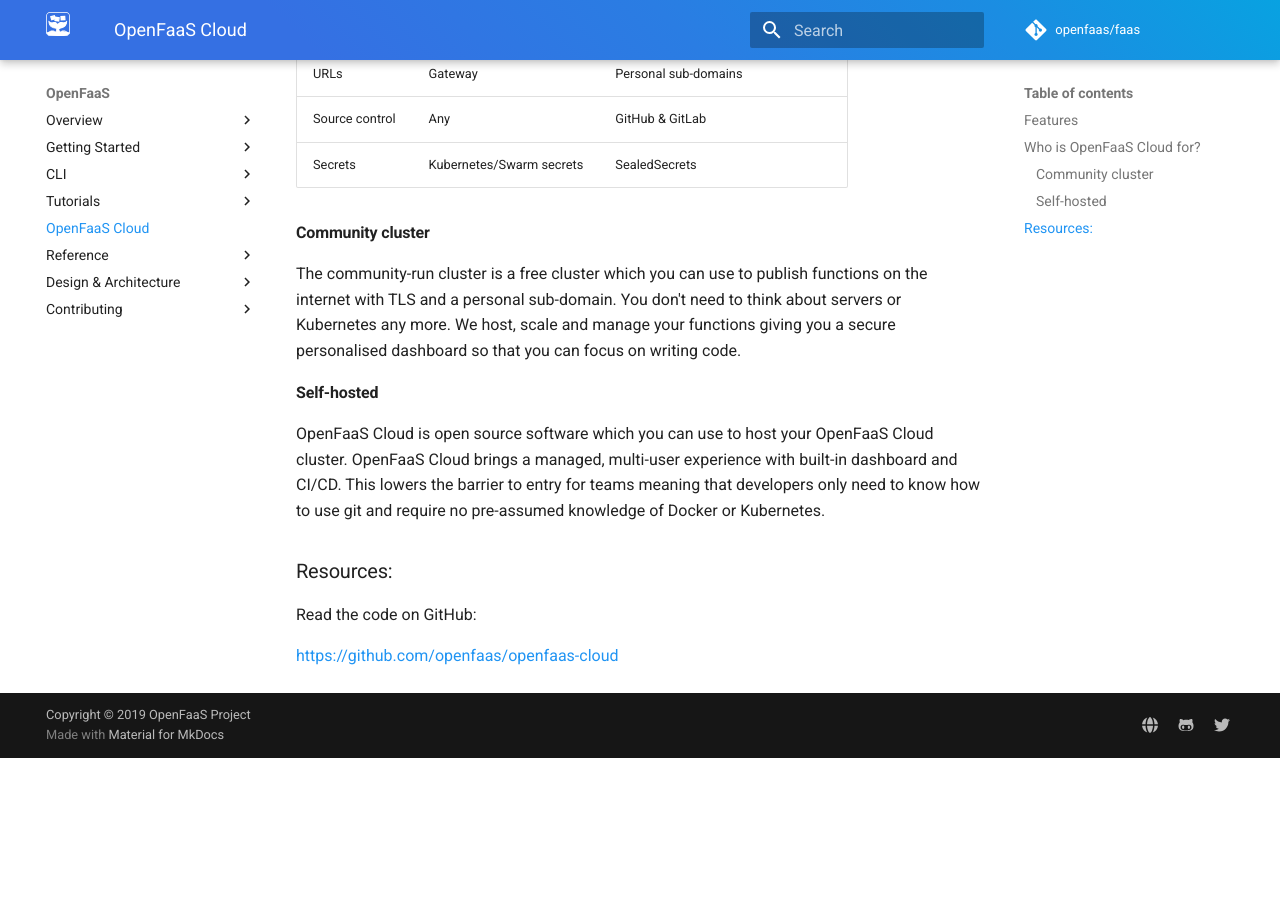
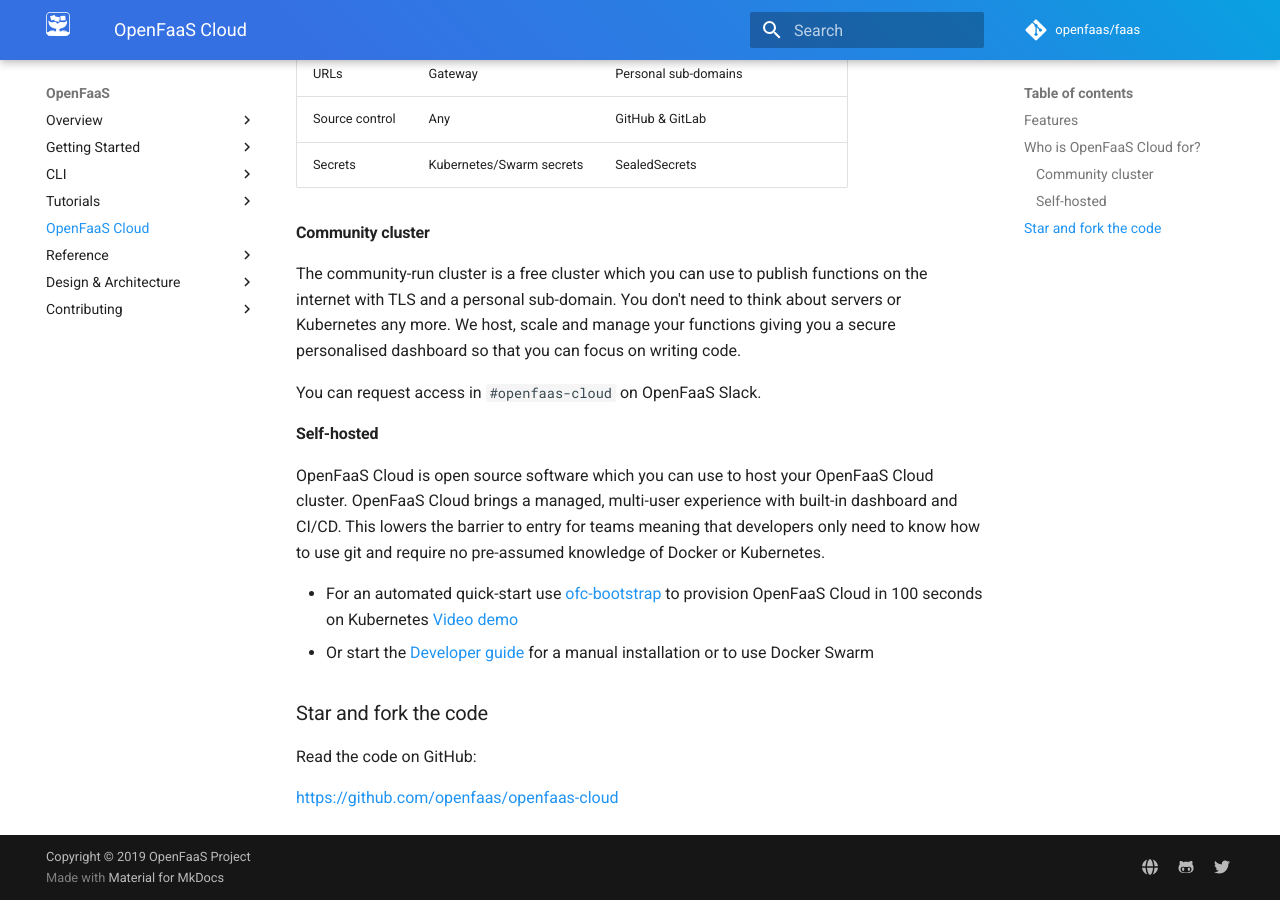
Before and after one commit to openfaas/docs, an MkDocs documentation site: the page built from docs/openfaas-cloud/intro.md, in a window 1280 px wide and 900 px high, scrolled down 1212 px. Built offline with MkDocs 1.6.1 and Material for MkDocs 9.7.7, drawn with Linux system fonts in a browser that asks for light colours; comment, search, counter and statistics services are not loaded; before the commit the page ends 1970 px from its top, so only the background shows below that.

Commit message:
Add link for ofc-bootstrap
Signed-off-by: Alex Ellis <alexellis2@gmail.com>

```diff
--- a/docs/openfaas-cloud/intro.md
+++ b/docs/openfaas-cloud/intro.md
@@ -38,11 +38,16 @@ OpenFaaS Cloud is for anyone who wants to focus on shipping functions without wo
 
 The community-run cluster is a free cluster which you can use to publish functions on the internet with TLS and a personal sub-domain. You don't need to think about servers or Kubernetes any more. We host, scale and manage your functions giving you a secure personalised dashboard so that you can focus on writing code.
 
+You can request access in `#openfaas-cloud` on OpenFaaS Slack.
+
 #### Self-hosted
 
 OpenFaaS Cloud is open source software which you can use to host your OpenFaaS Cloud cluster. OpenFaaS Cloud brings a managed, multi-user experience with built-in dashboard and CI/CD. This lowers the barrier to entry for teams meaning that developers only need to know how to use git and require no pre-assumed knowledge of Docker or Kubernetes.
 
-### Resources:
+* For an automated quick-start use [ofc-bootstrap](https://github.com/openfaas-incubator/ofc-bootstrap) to provision OpenFaaS Cloud in 100 seconds on Kubernetes [Video demo](https://www.youtube.com/watch?v=Sa1VBSfVpK0)
+* Or start the [Developer guide](https://github.com/openfaas/openfaas-cloud/tree/master/docs) for a manual installation or to use Docker Swarm
+
+### Star and fork the code
 
 Read the code on GitHub:
 
```
Also changed, not shown: docs/contributing/get-started.md (+1 -1 lines), docs/index.md (+0 -1 lines).
